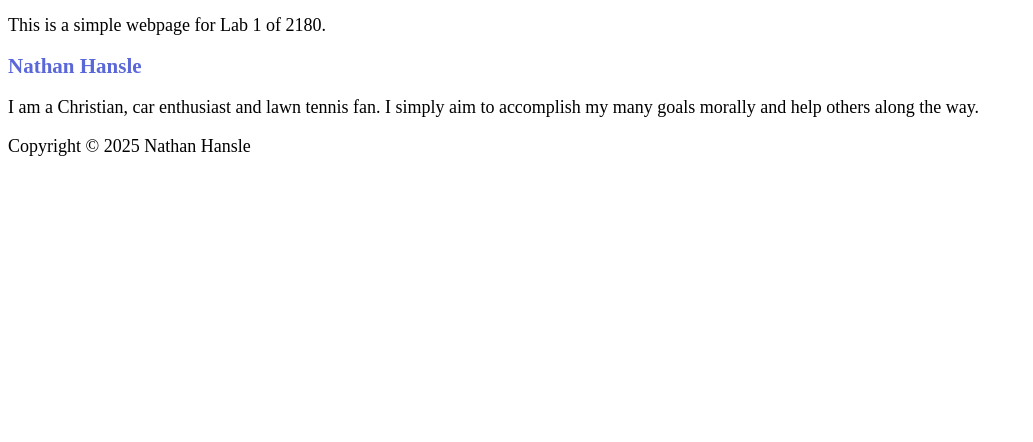
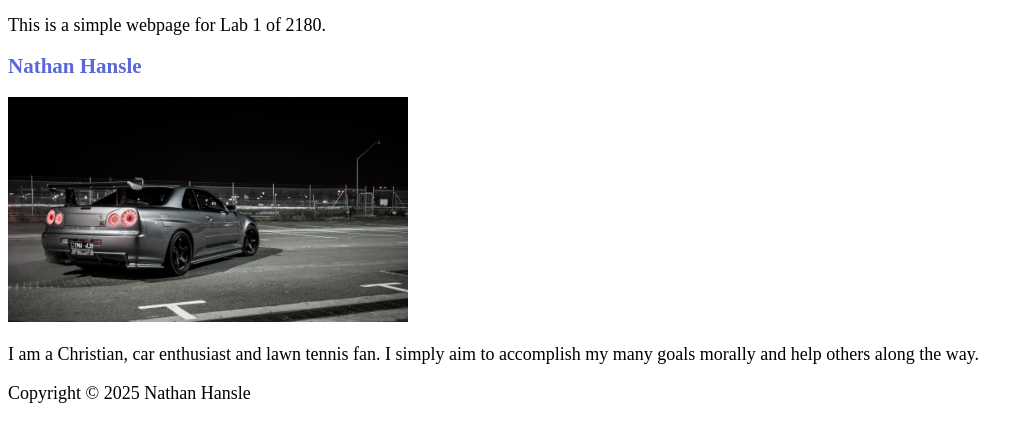
Before and after one commit to natie2001/info2180-lab1, a plain HTML site: page index.html in a window 1280 px wide. Shown: the part 46-488 px from the top of the page, without its empty margins (0-1033 px from the left). Drawn offline with Linux system fonts and the light colour scheme.

Commit message:
Added image to webpage

```diff
--- a/index.html
+++ b/index.html
@@ -14,6 +14,7 @@
     </header>
     <main>
         <h2>Nathan Hansle</h2>
+        <img src="car.jpg" alt="Nissan GTR R34"  width="400">
         <p> I am a Christian, car enthusiast and lawn tennis fan. I simply aim to accomplish my many goals morally and help others along the way.</p>
     </main>
     <footer>
```
Also changed, not shown: car.jpg (added).
